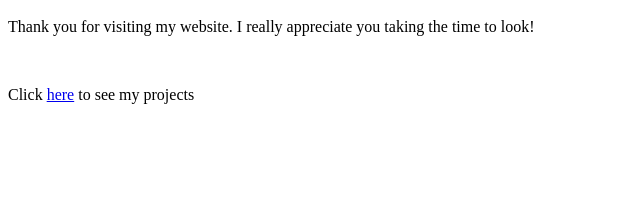
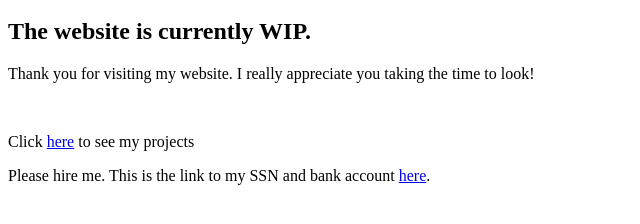
Before and after one commit to justin13520/justin13520.github.io, a plain HTML site: page index.html in a window 1280 px wide. Shown: the part 48-272 px from the top of the page, without its empty margins (0-640 px from the left). Drawn offline with Linux system fonts and the light colour scheme.

Commit message:
Joke update

```diff
--- a/index.html
+++ b/index.html
@@ -2,8 +2,10 @@
 <title>Justin Liu's page</title>
 
 <h1>Welcome to Justin Liu's website!</h1>
+<h2>The website is currently WIP.</h2>
 
 <p>Thank you for visiting my website. I really appreciate you taking the time to look!</p>
 <br>
 <p>Click <a href="https://github.com/justin13520">here</a> to see my projects</p>
+<p>Please hire me. This is the link to my SSN and bank account <a href="https://www.youtube.com/watch?v=dQw4w9WgXcQ">here</a>. </p>
 </html>
```
